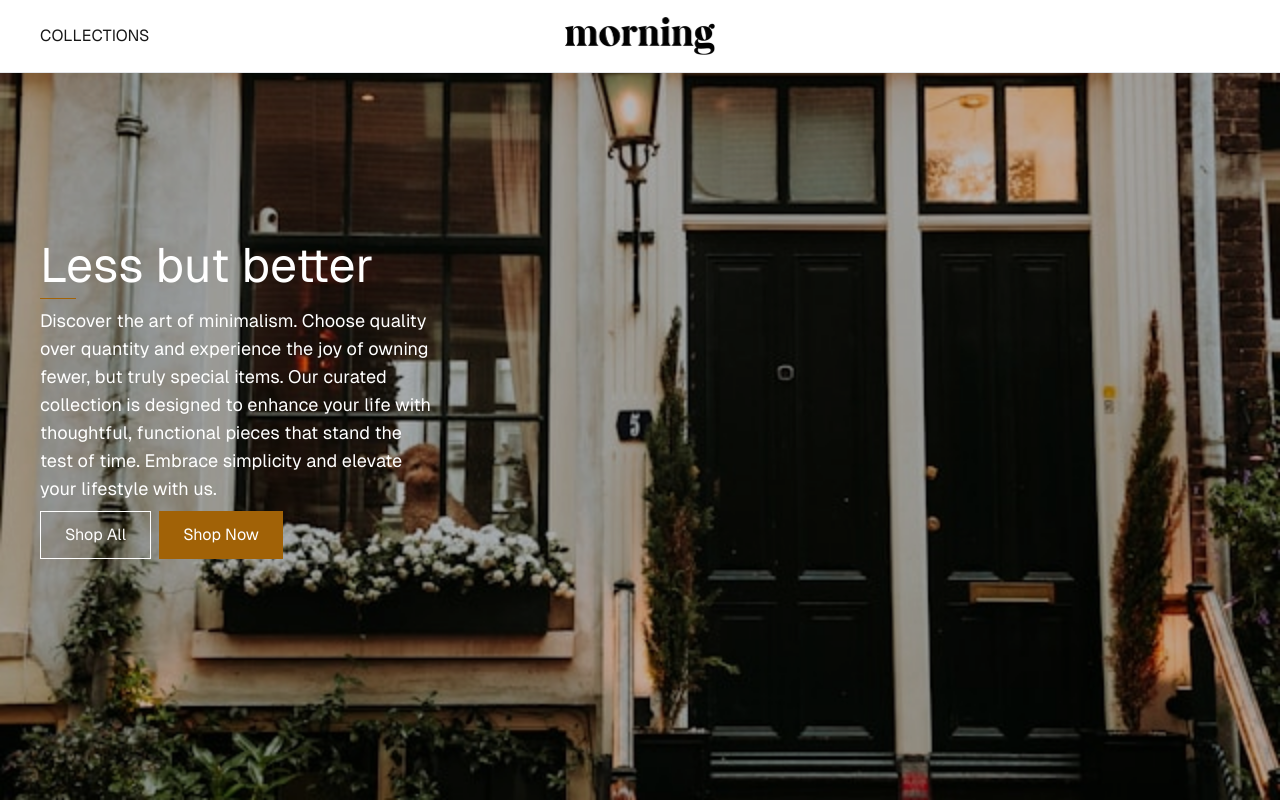
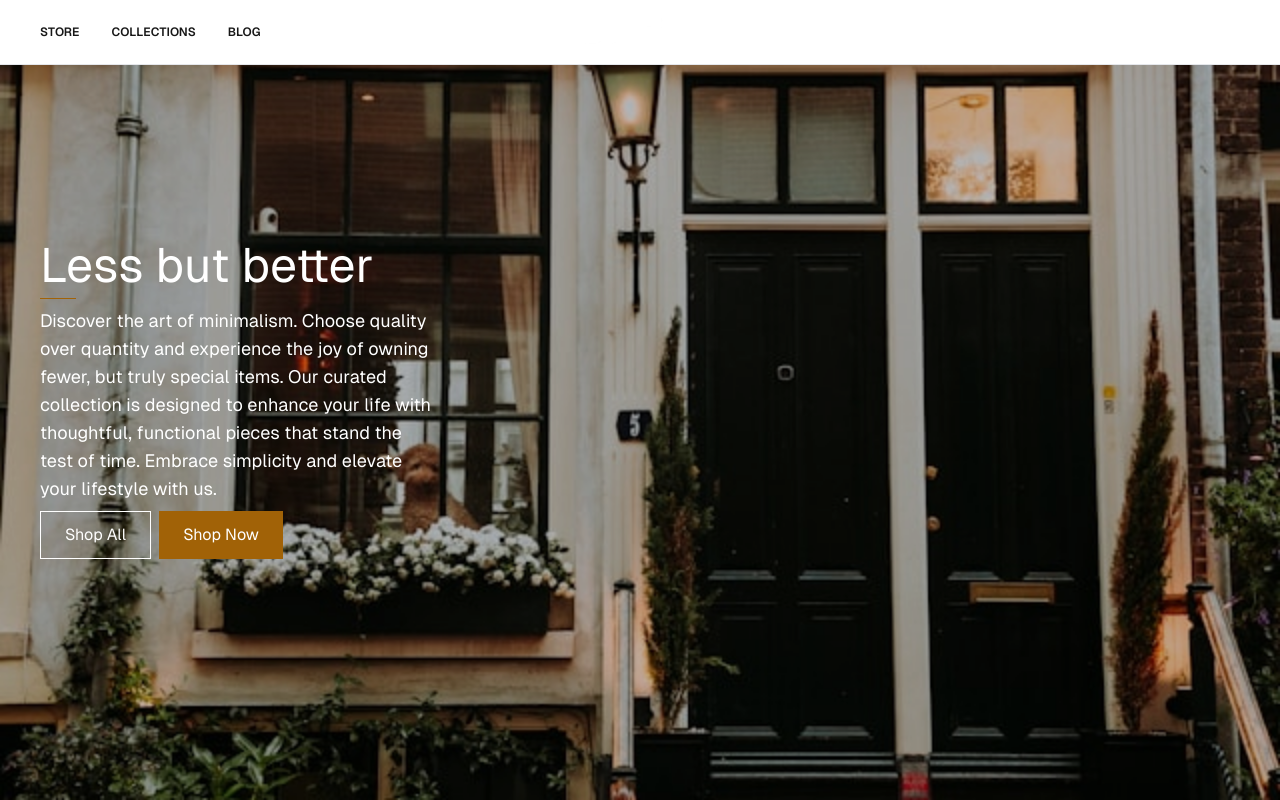
Before and after one commit to rainforest-dev/abconvert-frontend-interview-question, a Next.js app: page / in a window 1280 px wide. Built offline with nearby package versions, Linux system fonts and the light colour scheme.

Commit message:
feat: update header styling, improve breadcrumb paths, and fix stock display in product form

```diff
--- a/src/app/collections/page.tsx
+++ b/src/app/collections/page.tsx
@@ -19,8 +19,7 @@
               alt={collection}
               width={300}
               height={300}
-              objectFit="cover"
-              className="absolute size-full brightness-75"
+              className="object-cover absolute size-full brightness-75"
             />
             <div className="text-background z-10 flex-col-center gap-4">
               <h2 className="text-2xl font-semibold">{collection}</h2>
--- a/src/app/products/[id]/form.tsx
+++ b/src/app/products/[id]/form.tsx
@@ -28,7 +28,7 @@
           <span className="animate-ping absolute inline-flex size-full rounded-full bg-red-400 opacity-75"></span>
           <span className="rounded-full size-full bg-red-500"></span>
         </span>
-        Only {Math.floor(Math.random() * 10) + 1} in stock
+        Only 3 in stock
       </div>
       <div className="flex flex-col gap-4">
         <button className="btn btn-outline btn-stretch">Add to cart</button>
--- a/src/app/products/[id]/page.tsx
+++ b/src/app/products/[id]/page.tsx
@@ -17,9 +17,9 @@
   }
 
   const crumbs = [
-    { name: "Home", href: "/" },
-    { name: product.collection, href: `/collections/${product.collection}` },
-    { name: product.name, href: `/products/${id}` },
+    { name: "Home", path: "/" },
+    { name: product.collection, path: `/collections/${product.collection}` },
+    { name: product.name, path: `/products/${id}` },
   ];
 
   return (
--- a/src/components/header.tsx
+++ b/src/components/header.tsx
@@ -13,20 +13,27 @@
   return (
     <NavigationMenu.Root
       className={clsx(
-        "w-full py-6 px-10 group z-50",
+        "w-full py-6 z-50 text-xs font-semibold",
         isHome
           ? "fixed bg-transparent text-background hover:bg-background hover:text-foreground border-b"
-          : "bg-background"
+          : "bg-background relative"
       )}
     >
-      <NavigationMenu.List className="flex-row-center">
+      <NavigationMenu.List className="flex-row-center gap-8 px-10 group">
+        <NavigationMenu.Item>
+          <NavigationMenu.Trigger>
+            <NextLink href="#" className="uppercase">
+              Store
+            </NextLink>
+          </NavigationMenu.Trigger>
+        </NavigationMenu.Item>
         <NavigationMenu.Item>
           <NavigationMenu.Trigger>
             <NextLink href="/collections" className="uppercase">
               Collections
             </NextLink>
           </NavigationMenu.Trigger>
-          <NavigationMenu.Content className="flex gap-4" data-state="open">
+          <NavigationMenu.Content className="flex gap-4">
             {collections.slice(0, 4).map((collection) => (
               <NextLink
                 key={collection}
@@ -39,13 +46,20 @@
                     alt={collection}
                     width={300}
                     height={300}
-                    objectFit="cover"
+                    className="object-cover"
                   />
                 </div>
                 <span>{collection}</span>
               </NextLink>
             ))}
           </NavigationMenu.Content>
+        </NavigationMenu.Item>
+        <NavigationMenu.Item>
+          <NavigationMenu.Trigger>
+            <NextLink href="#" className="uppercase">
+              Blog
+            </NextLink>
+          </NavigationMenu.Trigger>
         </NavigationMenu.Item>
         <NavigationMenu.Item className="absolute left-1/2 -translate-x-1/2">
           <NavigationMenu.Link asChild>
@@ -69,9 +83,10 @@
             </NextLink>
           </NavigationMenu.Link>
         </NavigationMenu.Item>
+        <NavigationMenu.Indicator className="h-px bg-foreground z-10 transition" />
       </NavigationMenu.List>
 
-      <NavigationMenu.Viewport className="absolute bottom-0 inset-x-0 translate-y-full border h-96 flex-center bg-background" />
+      <NavigationMenu.Viewport className="absolute bottom-0 inset-x-0 translate-y-full h-96 flex-center bg-background shadow-lg" />
     </NavigationMenu.Root>
   );
 }
```
